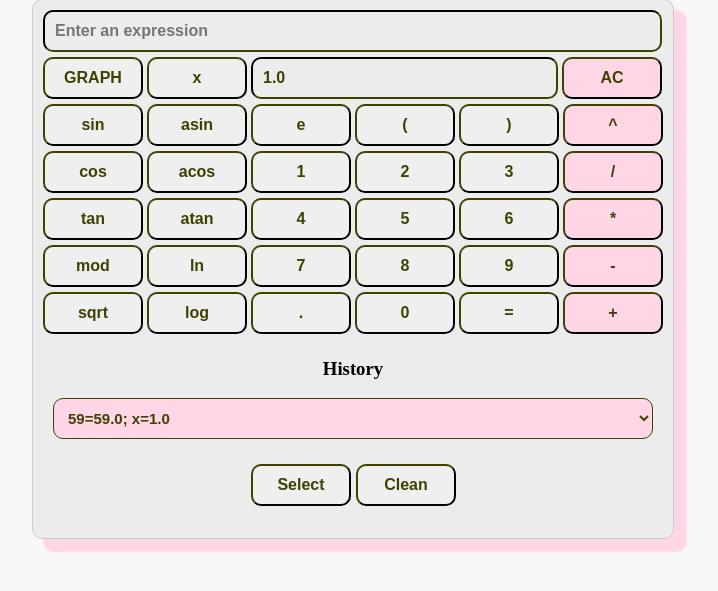
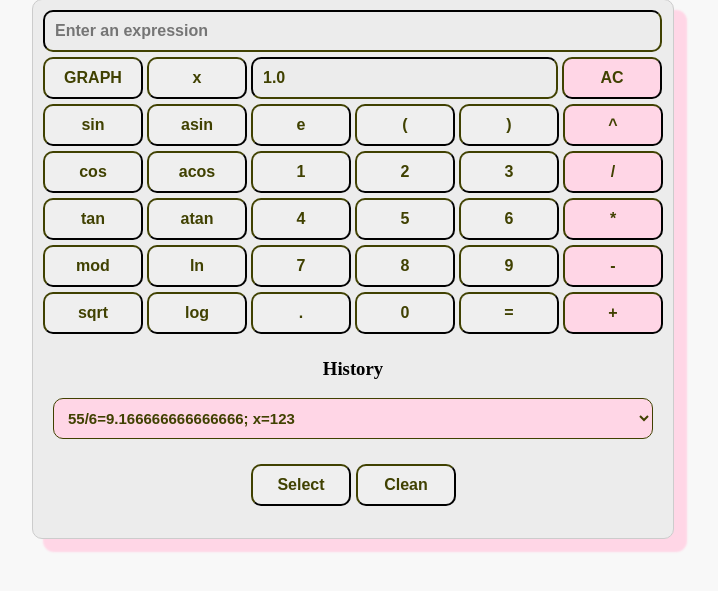
Before and after one commit to sslvvb/web-app-smartcalc-python-django, a Django app: page / in a window 1280 px wide. Shown: the part 62-653 px from the top of the page, without its empty margins (287-1005 px from the left). Run offline with Django 4.2, Linux system fonts and the light colour scheme.

Commit message:
Done history part

```diff
--- a/project/smartcalc/data/history.txt
+++ b/project/smartcalc/data/history.txt
@@ -1 +1,10 @@
-59=59.0; x=1.0
+55/6=9.166666666666666; x=123
+55/6=9.166666666666666; x=123
+444=444.0; x=1.0
+55/6=9.166666666666666; x=1.0
+55/6=9.166666666666666; x=123
+33=33.0; x=1.0
+55/6-x=-113.83333333333333; x=123
+55/6=9.166666666666666; x=123
+33=33.0; x=1.0
+55/6=9.166666666666666; x=1.0
--- a/project/smartcalc/services/history.py
+++ b/project/smartcalc/services/history.py
@@ -39,6 +39,6 @@ def write(record_line: str) -> list:
         file_lines: list = file.readlines()
     with open(HISTORY_PATH, 'w', encoding='utf-8') as file:
         file.write(record_line + '\n')
-        file.writelines([line + '\n' for line in file_lines[:-1]])
+        file.writelines([line for line in file_lines])
     with open(HISTORY_PATH, 'r', encoding='utf-8') as file:
         return file.readlines()
--- a/project/smartcalc/services/services.py
+++ b/project/smartcalc/services/services.py
@@ -14,13 +14,13 @@ def read_history() -> list:
     return history.read_file()
 
 
-def write_history(expression: str, result: str, x_value: str) -> list:
+def write_history(string_to_write: str) -> list:
     """Вызывает функцию, добавляющую запрос в историю выражений модуля history
 
     Returns:
         list: Обновленный список из введенных выражений.
     """
-    return history.write(f'{expression}={result}; x={x_value}')
+    return history.write(string_to_write)
 
 
 def clean_history() -> list:
--- a/project/smartcalc/templates/index.html
+++ b/project/smartcalc/templates/index.html
@@ -117,11 +117,11 @@
         <form id="calculator-form">
             {% csrf_token %}
             <input type="text" class="expression-input" id="expression" name="expression"
-                   placeholder="Enter an expression" value="{{ result }}">
+                   placeholder="Enter an expression" value="{{ expression_or_result }}">
             <br>
             <button type="button" onclick="graphExpression()">GRAPH</button>
             <button onclick="appendValue('x'); return false;">x</button>
-            <input type="text" class="x-input" id="x_num" name="x_num" value="1.0">
+            <input type="text" class="x-input" id="x_num" name="x_num" value="{{ x_value|default:'1.0' }}">
             <button class="btn-pink" onclick="clearExpression(); return false;">AC</button>
             <br>
             <button onclick="appendValue('sin'); return false;">sin</button>
@@ -170,7 +170,7 @@
                 </div>
 
                 <div class="tabs-container">
-                    <button style="margin: 5px 3px;">Select</button>
+                    <button name="select" onclick="historySelect();" style="margin: 5px 3px;">Select</button>
                     <button name="clean_history" onclick="historyClean();" style="margin: 5px 2px;">Clean</button>
                 </div>
             </div>
--- a/project/smartcalc/views.py
+++ b/project/smartcalc/views.py
@@ -9,28 +9,26 @@ def index(request):  # return value and oaram type
     data: dict = {'history': services.read_history()}
 
     if request.method == 'POST':
+        expression: str = request.POST.get('expression')
+        x_num: str = request.POST.get('x_num')
 
         if 'clean_history' in request.POST:
             data['history'] = services.clean_history()
-            return render(request, "index.html", data)
 
         elif 'select' in request.POST:
-            history_item = request.POST.get('history')
-            print(history_item)
-            # взять параметр
-            # распарсить за значения to data
-            # вернуть как data
-            return render(request, "index.html", data)
+            history_item: str = request.POST.get('history').rstrip()
+            split_lines: list = history_item.split('=')
+            data['expression_or_result'] = split_lines[0]
+            data['x_value'] = split_lines[2]
+            data['history'] = services.write_history(history_item)
 
         elif 'equal' in request.POST:
-            if request.POST.get('expression') == '' or request.POST.get('x_num') == '':
-                return render(request, "index.html", {'result': 'Please, enter an expression'})
+            if expression == '' or x_num == '':
+                data['expression_or_result'] = 'Please, enter an expression'
             else:
-                result: str = services.get_expression_result(request.POST.get('expression'), request.POST.get('x_num'))
-                data['history'] = services.write_history(request.POST.get('expression'), result, request.POST.get(
-                    'x_num'))  # запишем только если посчиталось без ошибок или всегда ???
-                data['result'] = result
-                return render(request, "index.html", data)
+                result: str = services.get_expression_result(expression, x_num)
+                data['history'] = services.write_history(f'{expression}={result}; x={x_num}')  # только если без ошибок
+                data['expression_or_result'] = result
 
     return render(request, "index.html", data)  # могу возвращать не словарик, а объект класса - см метанит
 
```
